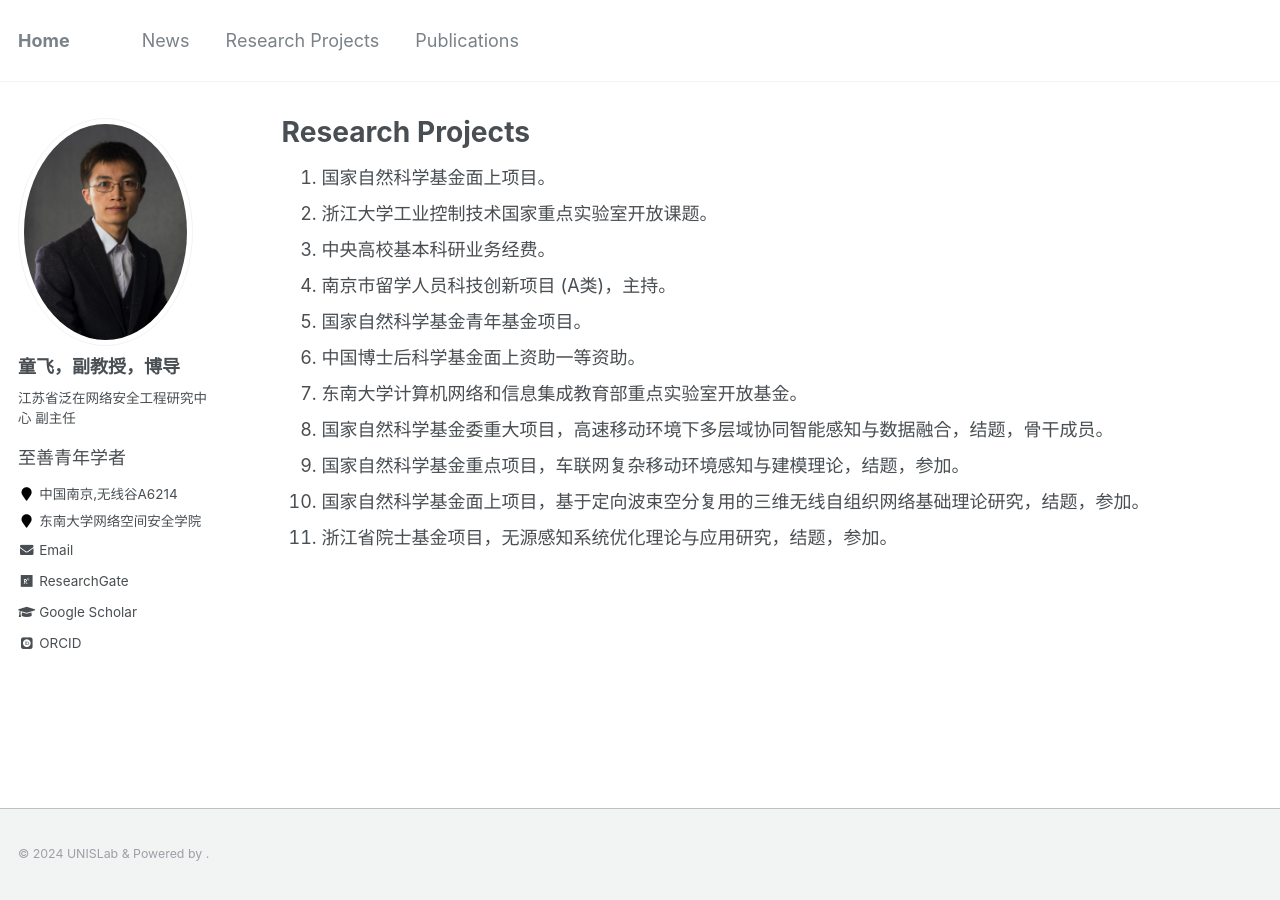
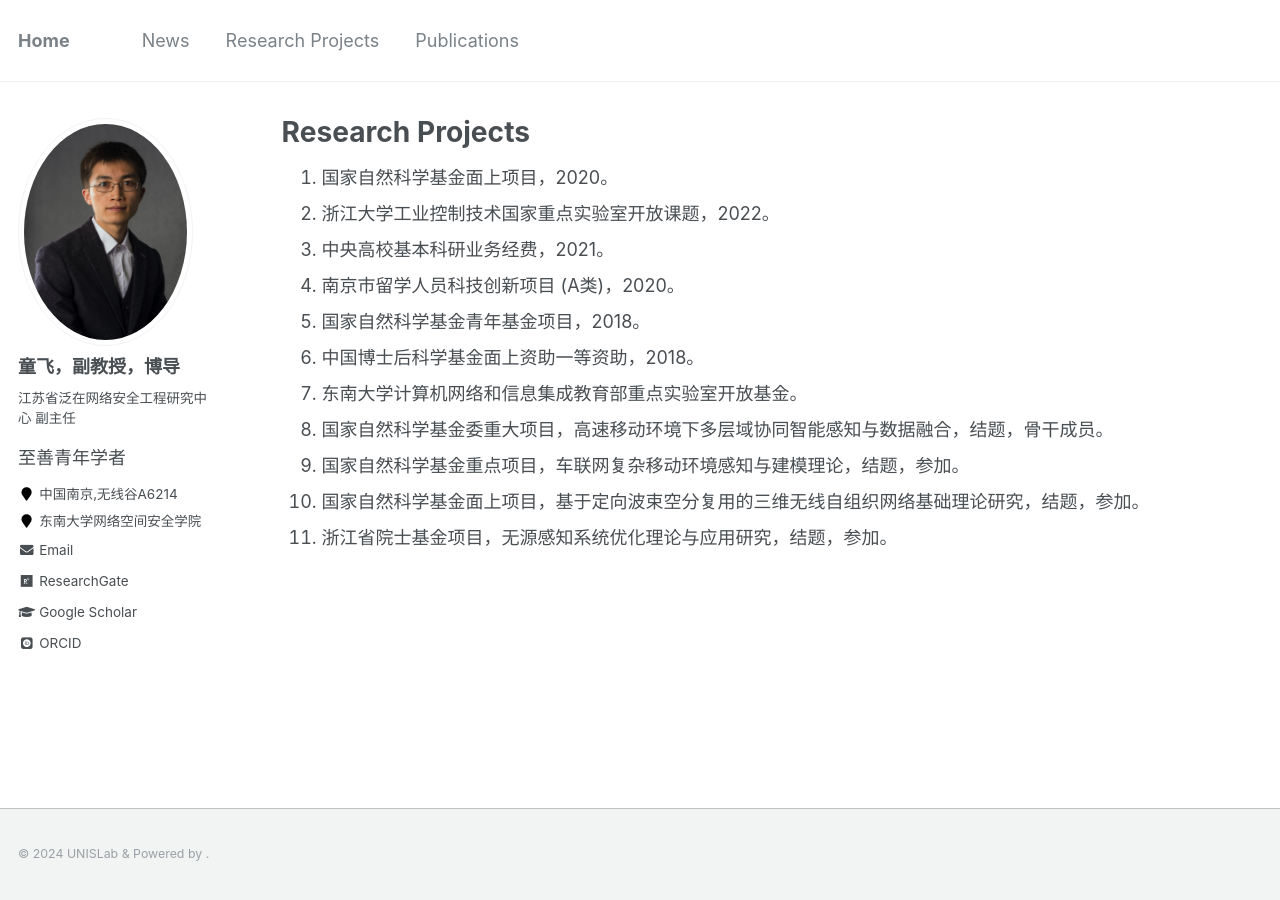
Before and after one commit to fei-tong/fei-tong.github.io, a Jekyll site: the page built from _pages/Research Projects.md, in a window 1280 px wide. Built offline with Jekyll 4.4.1, drawn with Linux system fonts in a browser that asks for light colours; some web fonts are replaced.

Commit message:
Update Research Projects.md

```diff
--- a/_pages/Research Projects.md
+++ b/_pages/Research Projects.md
@@ -5,12 +5,12 @@ permalink: /Research Projects/
 author_profile: true
 ---
 
-1. 国家自然科学基金面上项目。<br>
-2. 浙江大学工业控制技术国家重点实验室开放课题。<br>
-3. 中央高校基本科研业务经费。<br>
-4. 南京市留学人员科技创新项目 (A类)，主持。<br>
-5. 国家自然科学基金青年基金项目。<br>
-6. 中国博士后科学基金面上资助一等资助。
+1. 国家自然科学基金面上项目，2020。<br>
+2. 浙江大学工业控制技术国家重点实验室开放课题，2022。<br>
+3. 中央高校基本科研业务经费，2021。<br>
+4. 南京市留学人员科技创新项目 (A类)，2020。<br>
+5. 国家自然科学基金青年基金项目，2018。<br>
+6. 中国博士后科学基金面上资助一等资助，2018。
 7. 东南大学计算机网络和信息集成教育部重点实验室开放基金。<br>
 8. 国家自然科学基金委重大项目，高速移动环境下多层域协同智能感知与数据融合，结题，骨干成员。<br>
 9. 国家自然科学基金重点项目，车联网复杂移动环境感知与建模理论，结题，参加。<br>
```
